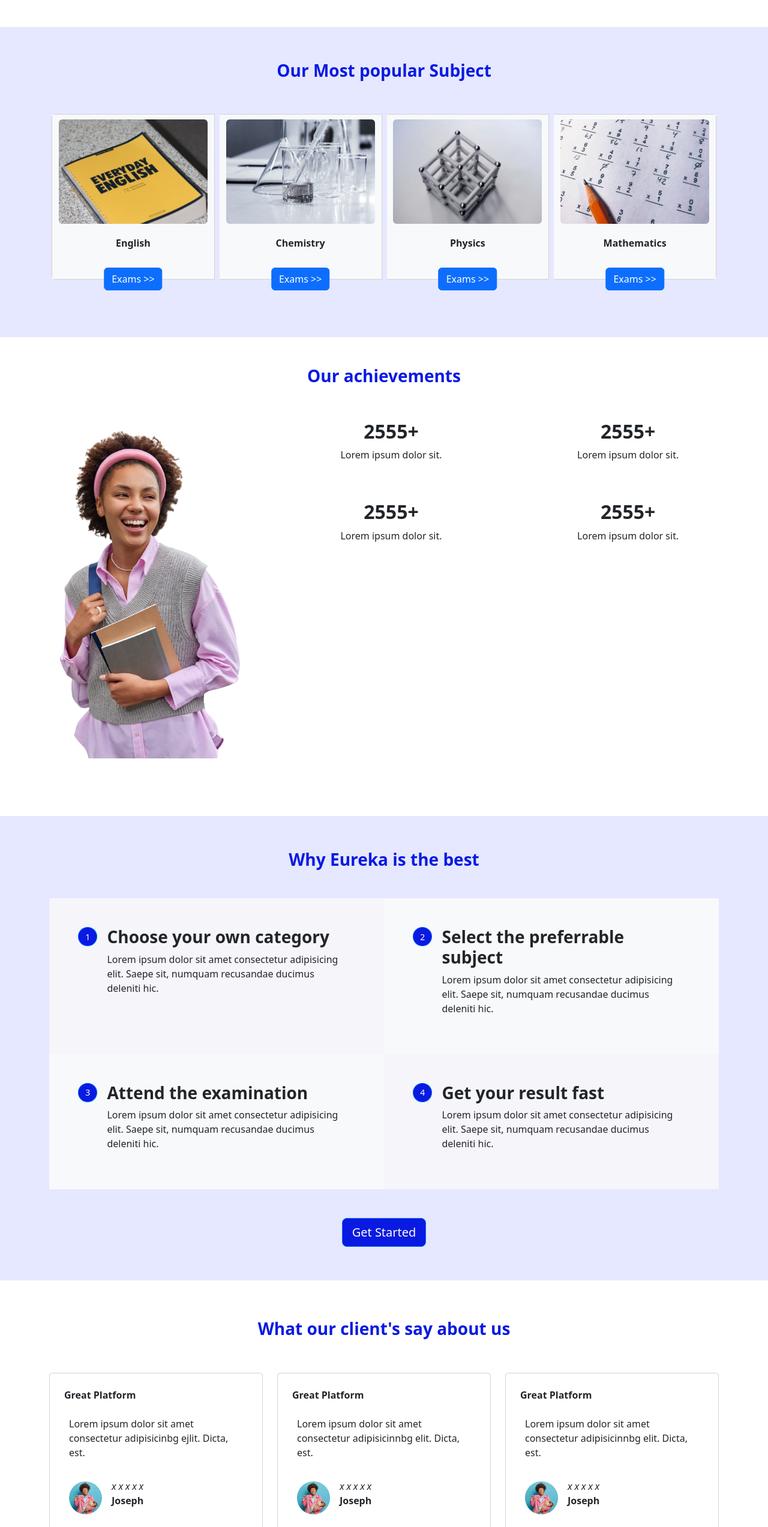
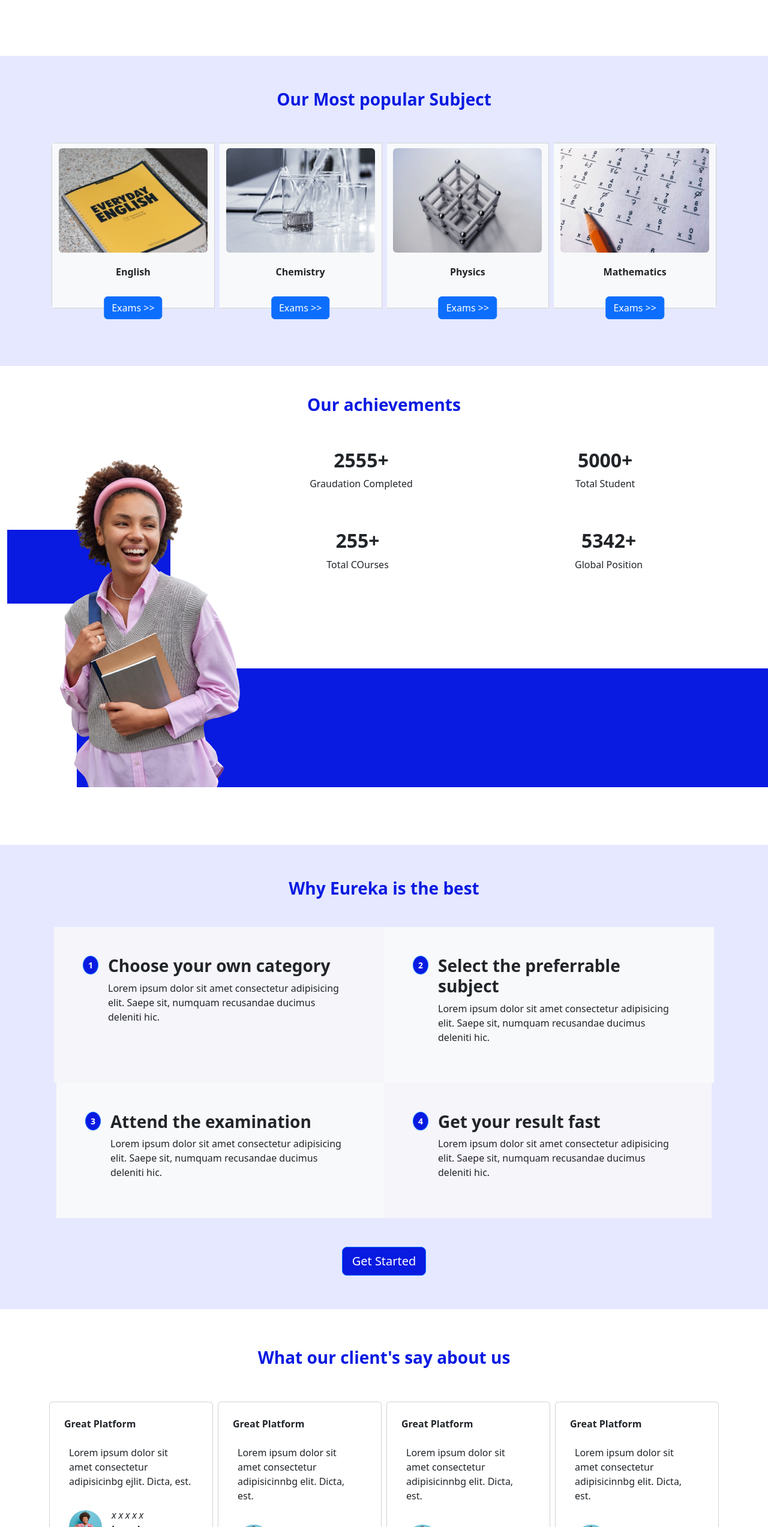
Before and after one commit to mrrfabulous/Euraka, a website: page index.html in a window 1280 px wide. Shown: the part 965-3510 px from the top of the page at 60% size. Drawn offline with nearby package versions, Linux system fonts and the light colour scheme.

Commit message:
modified the index

```diff
--- a/index.html
+++ b/index.html
@@ -5,6 +5,8 @@
     <meta name="viewport" content="width=device-width, initial-scale=1">
     <title>Eureka</title>
    <link rel="stylesheet" href="node_modules/bootstrap/dist/css/bootstrap.css">
+   <link rel="stylesheet" href="https://cdnjs.cloudflare.com/ajax/libs/font-awesome/4.7.0/css/font-awesome.min.css">
+   <link rel="stylesheet" href="https://cdn.jsdelivr.net/npm/bootstrap-icons@1.10.5/font/bootstrap-icons.css">
    <link rel="stylesheet" href="style.css">
   </head>
   <body>
@@ -116,7 +118,7 @@
 	  	  </div>
       </section>
 
-      <section class=" text-light s-bg">
+      <section class=" text-light s-bg mt-5">
         <div class="container py-5 text-center">
           <h3 class="p-text my-2">
             Our Most popular Subject
@@ -167,30 +169,33 @@
         <h3 class="p-text text-center mt-5">
           Our achievements
         </h3>
-        <div class="container-fluid pb-5 mb-5 text-center d-sm-flex align-items-start justify-content-between">
-          <div class="col-md-4"><img src="images/scholar.png" class="img-fluid"></div>
-          <div class="container p-5">
-            <div class="row g-5">
-              <div class="col-md-6 ">
+        <div class="container-fluid pb-5 mb-5 text-center d-sm-flex align-items-start justify-content-between position-relative">
+          <div class="col-md-4 d-none d-md-block position-relative">
+            <div class="box p-bg position-absolute bottom-50" style="width:65%; height: 20%; z-index: -1;"> </div>
+            <img src="images/scholar.png" class="img-fluid "></div>
+          <div class="container-fluid p-0 py-5 " style="transform: translateX(-2em); ">
+            <div class="row container-fluid">
+              <div class="col-sm-6">
                 <h2><strong>2555+</strong></h2>
-                <p>Lorem ipsum dolor sit.</p>
+                <p>Graudation Completed</p>
               </div>
-              <div class="col-md-6">
-                <h2><strong>2555+</strong></h2>
-                <p>Lorem ipsum dolor sit.</p>
+              <div class="col-sm-6">
+                <h2><strong>5000+</strong></h2>
+                <p> Total Student</p>
               </div>
             </div>
-            <div class="row g-5 py-5">
-              <div class="col-md-6">
-                <h2><strong>2555+</strong></h2>
-                <p>Lorem ipsum dolor sit.</p>
+            <div class="row p-0 py-5 container-fluid">
+              <div class="col-sm-6">
+                <h2><strong>255+</strong></h2>
+                <p>Total COurses</p>
               </div>
-              <div class="col-md-6">
-                <h2><strong>2555+</strong></h2>
-                <p>Lorem ipsum dolor sit.</p>
+              <div class="col-sm-6">
+                <h2><strong>5342+</strong></h2>
+                <p>Global Position</p>
               </div>
             </div>
           </div>
+          <div class="p-bg position-absolute d-none d-md-block " style="width: 90%; height: 30%; z-index: -1; bottom: 3em; right: 0; "></div>
           </div>
       </section>
 
@@ -202,11 +207,11 @@
             Why Eureka is the best
           </h3>
           <div class="container my-5">
-            <div class="row">
+            <div class="row g-2">
 
               <div class="col-sm-6 bg-smoke p-5 d-flex align-items-start justify-content-between ">
-                <button type="button" class="btn btn-sm btn-primary p-bg rounded-circle " style="width: 3rem; height:2rem;">1 </button>
-
+                <!-- <button type="button" class="btn btn-sm btn-primary p-bg rounded-circle " style="width: 3rem; height:2rem;">1 </button> -->
+                <span class="btn btn-sm btn-primary p-bg rounded-circle bold"> 1 </span>
                 <div class="mx-3" style="text-align: left;"><h3><strong> Choose your own category</strong></h3>
                 <p>Lorem ipsum dolor sit amet consectetur adipisicing elit. Saepe sit, numquam recusandae ducimus deleniti hic.</p>
                 </div>
@@ -214,7 +219,7 @@
 
 
               <div class="col-sm-6 bg-light p-5 d-flex align-items-start justify-content-between ">
-                <button type="button" class="btn btn-sm btn-primary p-bg rounded-circle " style="width: 3rem; height:2rem;">2 </button>
+                <span class="btn btn-sm btn-primary p-bg rounded-circle bold"> 2 </span>
 
                 <div class="mx-3" style="text-align: left;"><h3><strong> Select the preferrable subject</strong></h3>
                 <p>Lorem ipsum dolor sit amet consectetur adipisicing elit. Saepe sit, numquam recusandae ducimus deleniti hic.</p>
@@ -223,19 +228,17 @@
 
             </div>
 
-            <div class="row">
+            <div class="row g-2 g-sm-0">
 
               <div class="col-sm-6 bg-light p-5 d-flex align-items-start justify-content-between ">
-                <button type="button" class="btn btn-sm btn-primary p-bg rounded-circle " style="width: 3rem; height:2rem;">3</button>
-
+                <span class="btn btn-sm btn-primary p-bg rounded-circle bold"> 3 </span>
                 <div class="mx-3" style="text-align: left;"><h3><strong> Attend the examination </strong></h3>
                 <p>Lorem ipsum dolor sit amet consectetur adipisicing elit. Saepe sit, numquam recusandae ducimus deleniti hic.</p>
                 </div>
               </div>
 
               <div class="col-sm-6 bg-smoke p-5 d-flex align-items-start justify-content-between " style="background:smoke;">
-                <button type="button" class="btn btn-sm btn-primary p-bg rounded-circle " style="width: 3rem; height:2rem;">4 </button>
-
+                <span class="btn btn-sm btn-primary p-bg rounded-circle bold"> 4 </span>
                 <div class="mx-3" style="text-align: left;"><h3><strong> Get your result fast</strong></h3>
                 <p>Lorem ipsum dolor sit amet consectetur adipisicing elit. Saepe sit, numquam recusandae ducimus deleniti hic.</p>
                 </div>
@@ -251,8 +254,8 @@
       <section class="py-3">
         <div class="container py-5">
           <h3 class="p-text text-center mb-5 bolder">What our client's say about us </h3>
-            <div class="row py-2">
-              <div class="col-sm-4">
+            <div class="row py-2 g-3 g-lg-2">
+              <div class="col-sm-6 col-lg-3">
                 <div class="card p-3">
                   <div class="p-2 bold">Great Platform </div>
                   <div class="card-body">
@@ -276,7 +279,7 @@
                 </div>
               </div>
 
-              <div class="col-sm-4">
+              <div class="col-sm-6 col-lg-3">
                 <div class="card p-3">
                   <div class="p-2 bold">Great Platform </div>
                   <div class="card-body">
@@ -300,7 +303,31 @@
                 </div>
               </div>
 
-              <div class="col-sm-4">
+              <div class="col-sm-6 col-lg-3">
+                <div class="card p-3">
+                  <div class="p-2 bold">Great Platform </div>
+                  <div class="card-body">
+                    <p>Lorem ipsum dolor sit amet consectetur adipisicinnbg elit. Dicta, est.</p>
+                    <div class="d-flex align-items-center justify-content-start ">
+                      <img src="images/Ellipse 11.png" alt="" class="img-lluid">
+                      <div style="width: min-width: 50%;padding: 1rem;">
+                      <div class="d-flex align-items-center justify-content-between ">
+                        <i>x </i>
+                        <i> x </i>
+                        <i>x</i>
+                        <i>x</i>
+                        <i>x</i>
+
+                      </div>
+                      <p class="bold">Joseph</p>
+                    </div>
+                    </div>
+                  </div>
+
+                </div>
+              </div>
+
+              <div class="col-sm-6 col-lg-3">
                 <div class="card p-3">
                   <div class="p-2 bold">Great Platform </div>
                   <div class="card-body">
@@ -329,6 +356,7 @@
       </section>
 
       <section id="FAQ" class="s-bg">
+
         <div class="container py-5">
           <h3 class="p-text text-center mb-5 pb-3 bold "> Frequently Asked Questions </h3>
         <div class="container bg-light p-3 m-3">
@@ -373,7 +401,25 @@
 
       </section>
 
+     <footer class="p-bg container-fluid text-center p-5">
+      <img src="images/logo.png" class=" mt-4">
+      <p class="p-md-5 text-light"> Lorem ipsum dolor sit amet consectetur, adipisicing elit. Nam iure, aliquid harum laboriosam velit repellat sapiente officiis fugit quo? Minus eveniet est architecto aspernatur optio placeat totam aliquid nihil, doloremque perferendis veritatis sunt molestias, quas maiores vero accusantium! Illo, reiciendis.</p>
+      <div class="icons container px-5">
+        <hr class="text-light">
 
+        <u class="text-center text-light">
+          &copy 2023 Educational All Right Reserved | Powered By Atarfix
+        </u>
+        <div class=" container align-items-center justify-content-between text-light  " style="font-size:24px" >
+          <!-- <i class="fa fa-heart-o text-light" style="font-size:24px"> </i> -->
+          <i class="bi bi-facebook "></i>
+          <i class="bi bi-instagram mx-2"></i>
+          <i class="bi bi-twitter"></i>
+        </div>
+
+      </div>
+
+     </footer>
 
 
 
```
Also changed, not shown: style.css (line endings or trailing spaces).
